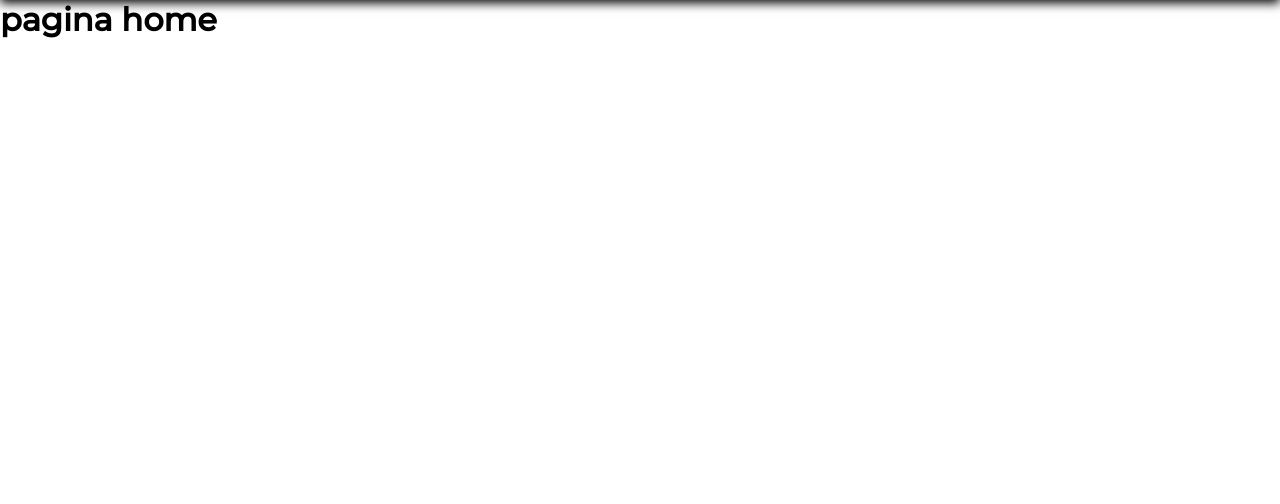
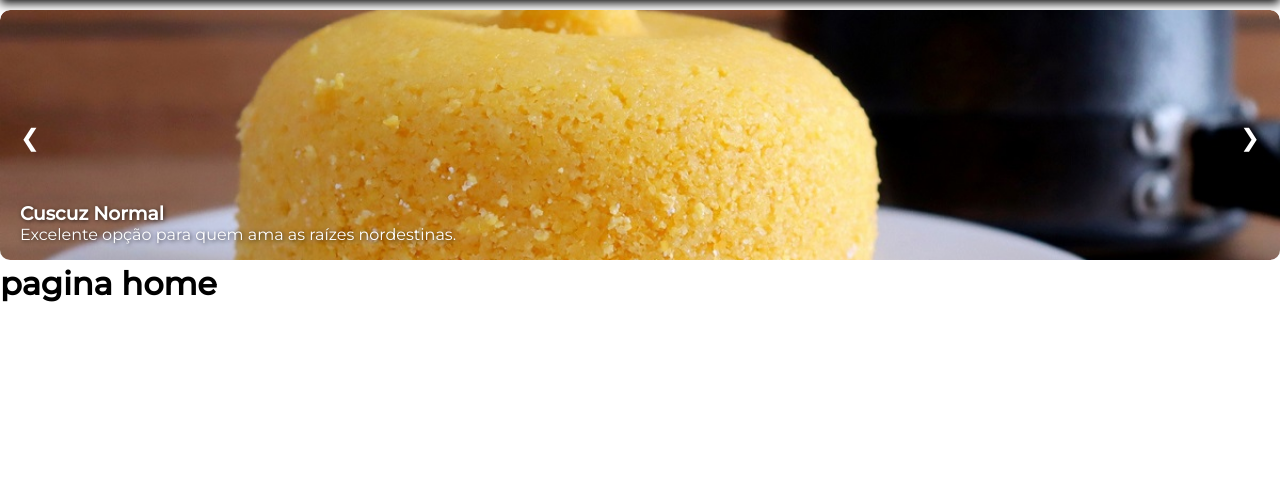
Before and after one commit to Denilsonsalazar-br/Serv-Cuscuz, a PHP site: page /pages/home.php in a window 1280 px wide. Shown: the part 123-627 px from the top of the page. Run offline with PHP 8.4, Linux system fonts and the light colour scheme; grey boxes are pictures that could not be loaded.

Commit message:
Carrossel de imagens
adicionando

```diff
--- /dev/null
+++ b/Serv+Cuscuz/assets/css/carrosel.css
@@ -0,0 +1,76 @@
+@import url('https://fonts.googleapis.com/css2?family=Montserrat:wght@200;300;400;500&display=swap');
+
+body{
+    margin: 0;
+    padding: 0;
+    font-family: 'Montserrat'sans-serif;
+}
+
+.carrossel {
+    position: relative;
+    margin-top: 10px;
+    overflow: hidden;
+    border-radius: 10px;
+}
+
+.carrossel-container {
+    display: flex;
+    transition: transform 0.5s ease-in-out;
+}
+
+.carrossel-item {
+    min-width: 100%;
+    border-radius: 20px;
+    flex-shrink: 0;
+    position: relative;
+}
+
+.carrossel-item img {
+    height: 250px;
+    width: 100%;
+    border-radius: 10px;
+    object-fit: cover;
+}
+
+.carrossel-caption {
+    position: absolute;
+    bottom: 20px;
+    left: 20px;
+    color: #fff;
+    text-shadow: 1px 1px 4px rgba(0, 0, 0, 0.7);
+}
+
+.carrossel-btn  {
+    position: absolute;
+    top: 50%;
+    transform: translateY(-50%);
+    background: transparent;
+    color: white;
+    border: none;
+    font-size: 24px;
+    cursor: pointer;
+    padding: 10px;
+    border-radius: 50%;
+    z-index: 1;
+}
+
+button.prev {
+    left: 10px;
+}
+
+button.next {
+    right: 10px;
+}
+
+@media (max-width: 768px) {
+    button {
+        font-size: 20px;
+        padding: 8px;
+    }
+}
+
+@media (max-width: 480px) {
+    .carrossel-caption {
+        font-size: 15px;
+    }
+}
--- /dev/null
+++ b/Serv+Cuscuz/assets/js/carrosselHome.js
@@ -0,0 +1,25 @@
+let currentSlide = 0;
+const slides = document.querySelectorAll('.carrossel-item');
+const carrosselContainer = document.querySelector('.carrossel-container');
+
+function showSlide(index) {
+    const slideWidth = slides[0].clientWidth;
+    carrosselContainer.style.transform = `translateX(-${index * slideWidth}px)`;
+}
+
+function nextSlide() {
+    currentSlide = (currentSlide + 1) % slides.length;
+    showSlide(currentSlide);
+}
+
+function prevSlide() {
+    currentSlide = (currentSlide - 1 + slides.length) % slides.length;
+    showSlide(currentSlide);
+}
+
+// Inicializa o primeiro slide
+showSlide(currentSlide);
+
+window.addEventListener('resize', () => {
+    showSlide(currentSlide);
+});
--- /dev/null
+++ b/Serv+Cuscuz/includes/carrossel.php
@@ -0,0 +1,42 @@
+<!DOCTYPE html>
+<html lang="pt-br">
+<head>
+    <meta charset="UTF-8">
+    <meta name="viewport" content="width=device-width, initial-scale=1.0">
+    <link rel="stylesheet" href="../assets/css/carrosel.css">
+    <title></title>
+</head>
+<body>
+    <!-- Carrossel -->
+    <div class="carrossel">
+        <div class="carrossel-container">
+            <div class="carrossel-item active">
+                <img src="../assets/img/Cuscuz_normal.jpg" alt="Cuscuz Normal">
+                <div class="carrossel-caption">
+                    <h3>Cuscuz Normal</h3>
+                    <p>Excelente opção para quem ama as raízes nordestinas.</p>
+                </div>
+            </div>
+            <div class="carrossel-item">
+                <img src="../assets/img/Cuscuz_Recheado_frango.jpg" alt="Cuscuz recheado com frango">
+                <div class="carrossel-caption">
+                    <h3>Cuscuz recheado com frango</h3>
+                    <p>Ótima opção para quem está seguindo uma boa dieta.</p>
+                </div>
+            </div>
+            <div class="carrossel-item">
+                <img src="../assets/img/Cuscuz_Recheado_jerked.jpg" alt="Cuscuz recheado">
+                <div class="carrossel-caption">
+                    <h3>Cuscuz recheado</h3>
+                    <p>Esse serve como uma refeição.</p>
+                </div>
+            </div>
+        </div>
+        <button class="carrossel-btn prev" onclick="prevSlide()">❮</button>
+        <button class="carrossel-btn next" onclick="nextSlide()">❯</button>
+    </div>
+    <!-- Fim carrossel -->
+
+    <script src="../assets/js/carrosselHome.js"></script>
+</body>
+</html>
--- a/Serv+Cuscuz/includes/headerLogin.php
+++ b/Serv+Cuscuz/includes/headerLogin.php
@@ -32,14 +32,14 @@
         </nav>
         <div class="mobile-menu">
             <ul>
-                <li class="nav-item"><a href="#" class="nav-link">Home</a></li>
+                <li class="nav-item"><a href="../pages/home.php" class="nav-link">Home</a></li>
                 <li class="nav-item"><a href="#" class="nav-link">Quem somos</a></li>
                 <!--<li class="nav-item"><a href="#" class="nav-link">Promoções</a></li>-->
                 <li class="nav-item"><a href="#" class="nav-link">Alguma coisa</a></li>
             </ul>
 
             <div class="login-button">
-                <button><a href="../pages/home.php">Login</a></button>
+                <button><a href="#">Login</a></button>
             </div>
         </div>
     </header>
--- a/Serv+Cuscuz/pages/home.php
+++ b/Serv+Cuscuz/pages/home.php
@@ -8,8 +8,11 @@
 <body>
 
 <?php
-include '../includes/header.php';
+    include '../includes/header.php';
+
+    include '../includes/carrossel.php';
 ?>
+
 
     <main>
 
@@ -18,8 +21,6 @@
 
     </main>
 
-<?php
-include '../includes/footer.php';
-?>
+
 </body>
 </html>
```
Also changed, not shown: Serv+Cuscuz/assets/js/mascaras.js (added, +115 -0 lines), Serv+Cuscuz/config/mensagens.php (added, +58 -0 lines), Serv+Cuscuz/model/DTO/validacoes/validarSenha.php (added, +25 -0 lines), Serv+Cuscuz/model/DTO/validacoes/escopoValidação.php (added).
